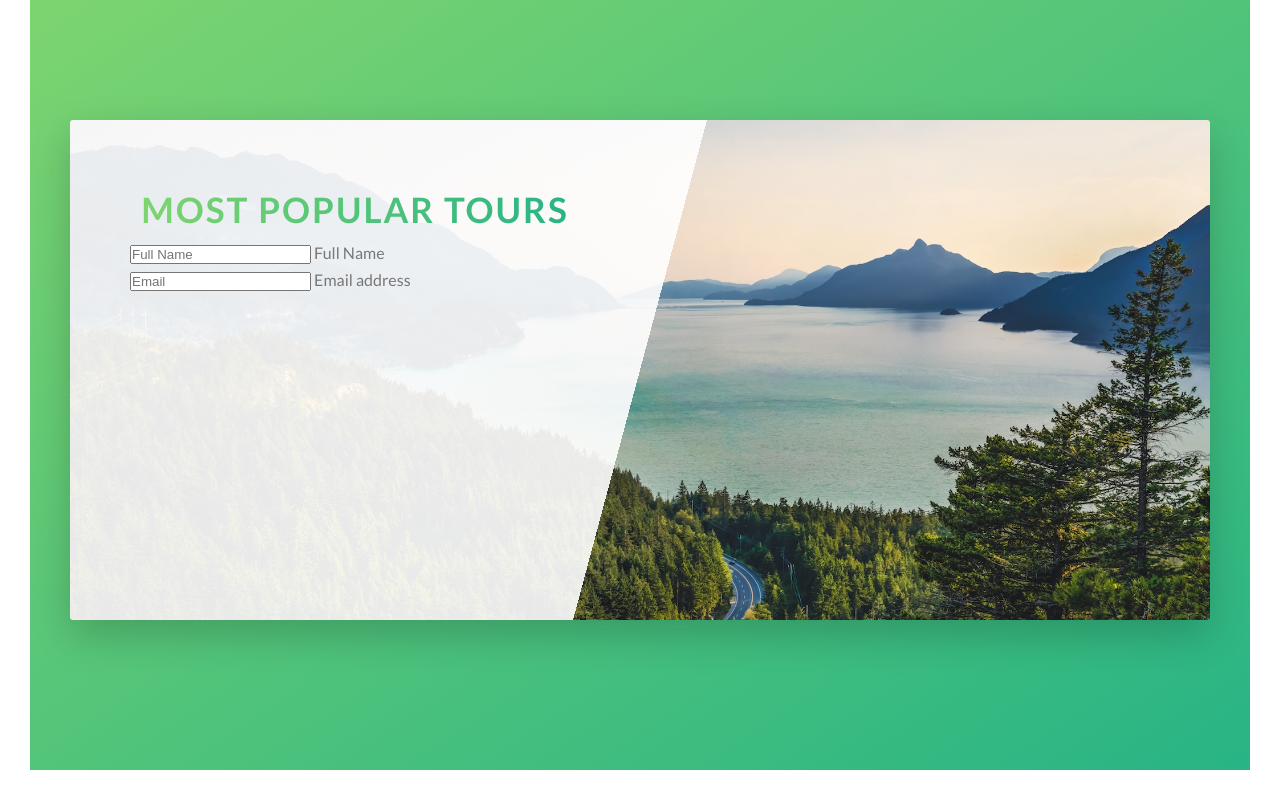
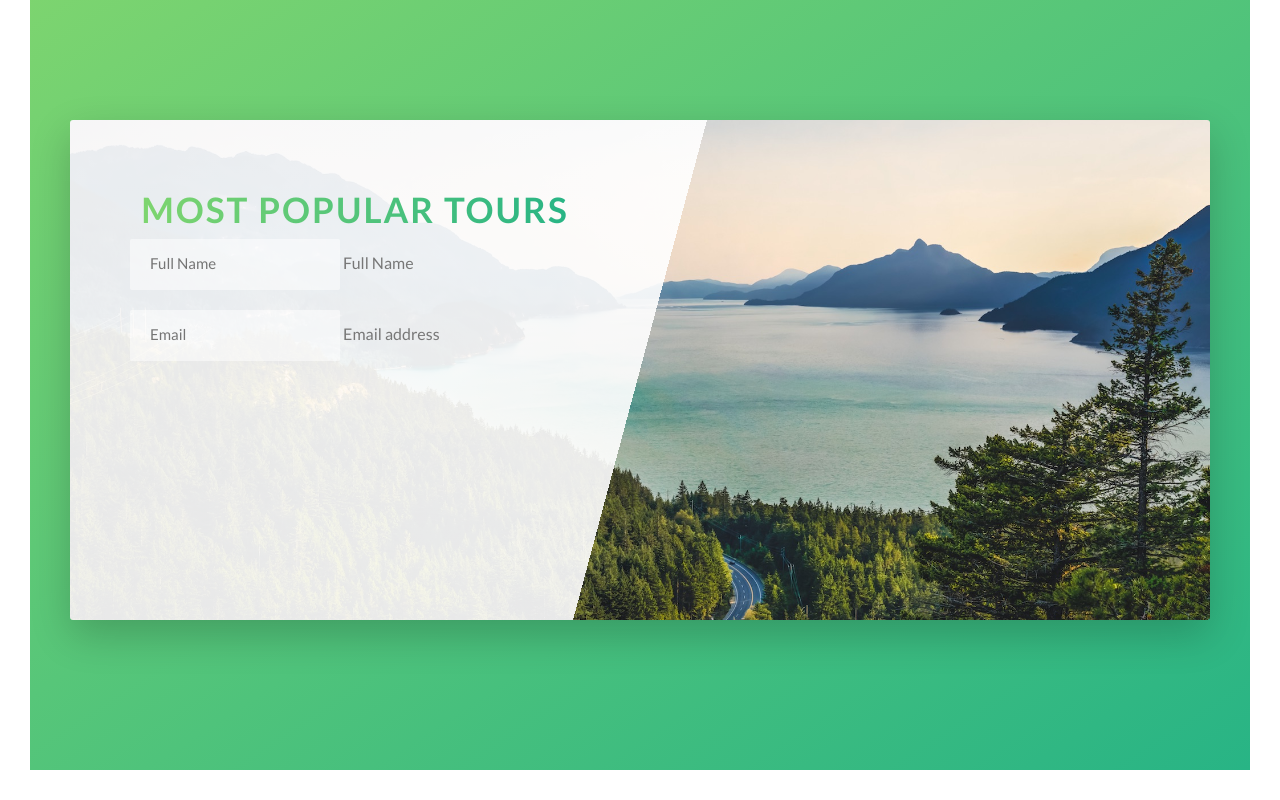
Before and after one commit to SrnaRadic/Udemy-CSS-SASS, a website: page index.html in a window 1280 px wide. Shown: the part 4510-5310 px from the top of the page. Drawn offline with Linux system fonts and the light colour scheme.

Commit message:
form section

```diff
--- a/sass/components/_form.scss
+++ b/sass/components/_form.scss
@@ -0,0 +1,25 @@
+.form {
+    &__group:not(:last-child) {
+        margin-bottom: 2rem;
+
+    }
+    &__input{
+        font-size: 1.5rem;
+        padding: 1.5rem 2rem;
+        border-radius: 2px;
+        background-color: rgba($color-white, .5);
+        border: none;
+        font-family: inherit;
+        border-bottom: 3px solid transparent;
+    }
+
+    &__input:focus {
+        outline: none;
+        box-shadow: 0 1rem 2rem rgba($color-black, .1);
+        border-bottom: 3px solid $color-primary;
+    }
+
+    &__label {
+
+    }
+}
```
Also changed, not shown: css/main.css.
